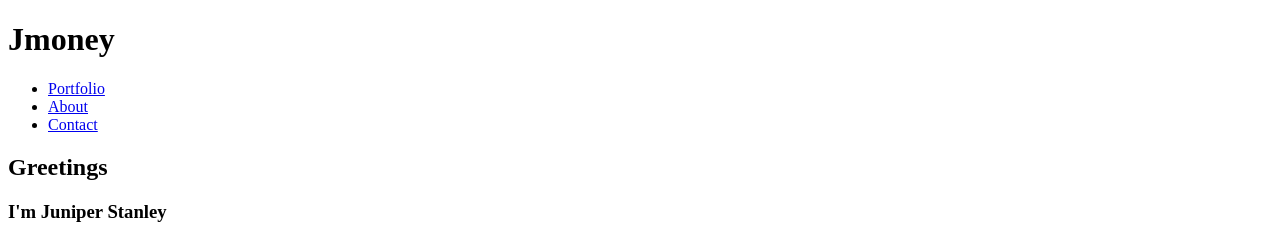
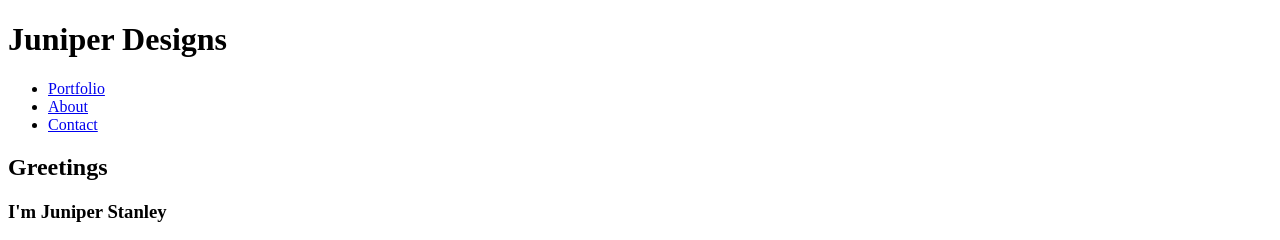
Before and after one commit to JuniperAutumn666/Juniper-Stanley-Portfolio-Site-, a plain HTML site: page index.html in a window 1280 px wide. Shown: the top 240 px of the page. Drawn offline with Linux system fonts and the light colour scheme; files whose address does not match are found by name.

Commit message:
Updated index.html title name

```diff
--- a/index.html
+++ b/index.html
@@ -4,7 +4,7 @@
 <head>
   <div>
   <div>
-    <h1>Jmoney</h1>
+    <h1>Juniper Designs</h1>
     </div>
     <div>
   <nav>
```
